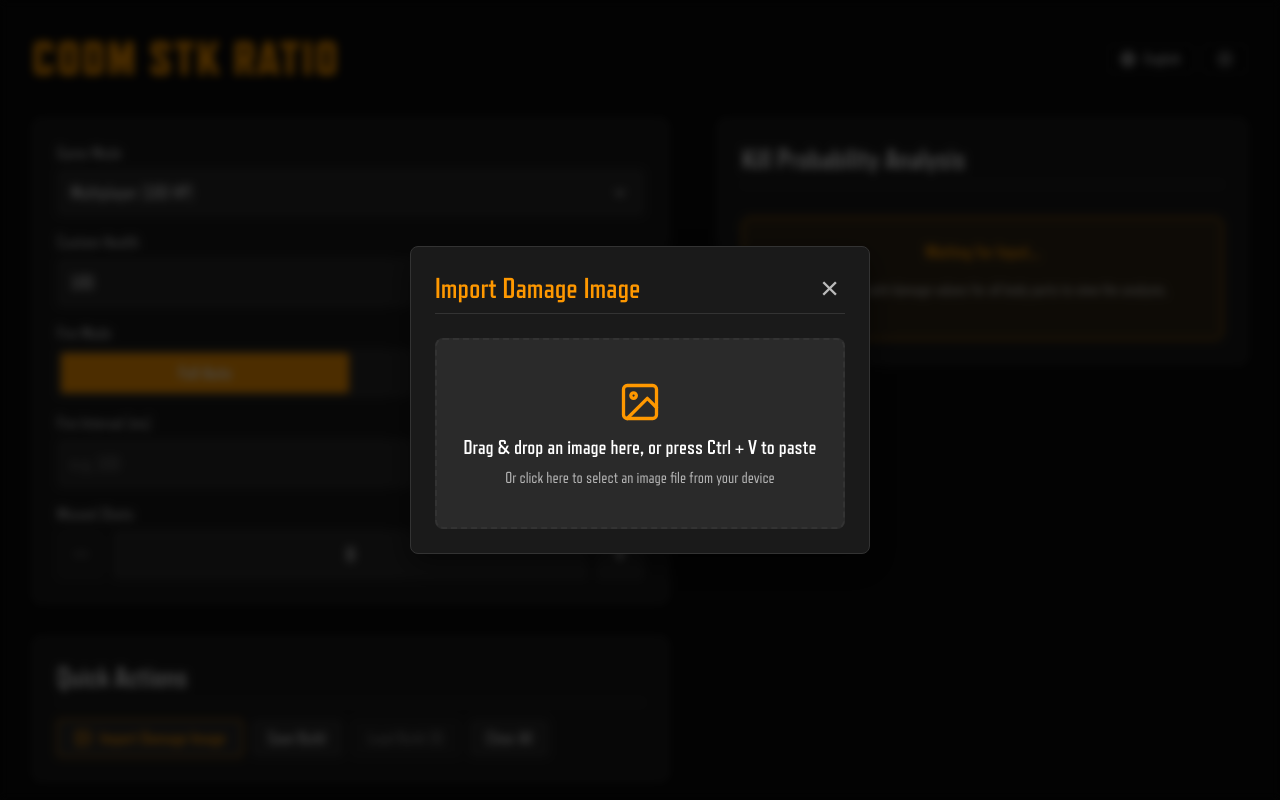
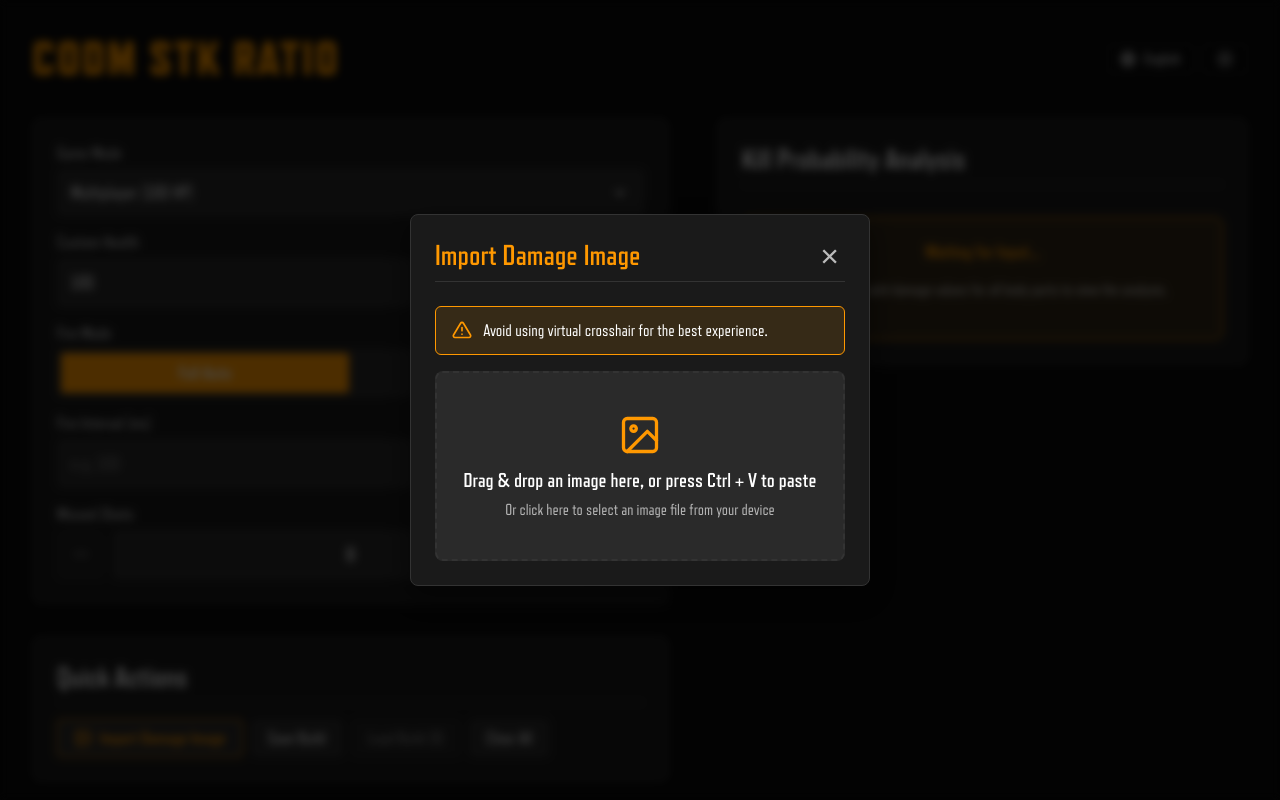
Before and after one commit to codm-stk-ratio/codm-stk-ratio.github.io, a React (Vite) app: page / in a window 1280 px wide. Both pictures are taken after a click on the button "Import Damage Image". Shown: the top 800 px of the page. Built offline with nearby package versions, Linux system fonts and the light colour scheme.

Commit message:
Add virtual crosshair warning box inside image import modal

```diff
--- a/src/App.tsx
+++ b/src/App.tsx
@@ -1056,6 +1056,15 @@ function App() {
             </div>
 
             {modalState === 'import' ? (
+              <>
+                <div className="import-warning-box">
+                  <svg xmlns="http://www.w3.org/2000/svg" width="20" height="20" viewBox="0 0 24 24" fill="none" stroke="currentColor" strokeWidth="2" strokeLinecap="round" strokeLinejoin="round" className="import-warning-icon">
+                    <path d="M10.29 3.86L1.82 18a2 2 0 0 0 1.71 3h16.94a2 2 0 0 0 1.71-3L13.71 3.86a2 2 0 0 0-3.42 0z"></path>
+                    <line x1="12" y1="9" x2="12" y2="13"></line>
+                    <line x1="12" y1="17" x2="12.01" y2="17"></line>
+                  </svg>
+                  <span>{t('import.warning_crosshair')}</span>
+                </div>
                 <div
                   className={`import-dropzone ${isDraggingImage ? 'dragging' : ''}`}
                   onClick={() => {
@@ -1102,6 +1111,7 @@ function App() {
                     </p>
                   )}
                 </div>
+              </>
             ) : (
               <>
                 {modalState === 'save' && (
--- a/src/index.css
+++ b/src/index.css
@@ -306,6 +306,25 @@ input[type="number"] {
   border-color: var(--accent-color);
   color: var(--accent-color);
   font-weight: 700;
+}
+
+.import-warning-box {
+  display: flex;
+  align-items: center;
+  gap: 0.7rem;
+  padding: 0.75rem 1rem;
+  margin-bottom: 1rem;
+  background-color: rgba(255, 152, 0, 0.12);
+  border: 1px solid var(--accent-color);
+  border-radius: 6px;
+  color: var(--text-color);
+  font-size: 1.05rem;
+  line-height: 1.4;
+}
+
+.import-warning-icon {
+  color: var(--accent-color);
+  flex-shrink: 0;
 }
 
 .import-dropzone {
--- a/src/locales.ts
+++ b/src/locales.ts
@@ -86,7 +86,8 @@ export const translations: Record<Locale, Record<string, string>> = {
     'table.body_part': 'Body Part',
     'hint.paste_image': 'Tip: You can also press Ctrl+V to paste a screenshot directly.',
     'import.drop_or_paste': 'Drag & drop an image here, or press Ctrl + V to paste',
-    'import.click_to_browse': 'Or click here to select an image file from your device'
+    'import.click_to_browse': 'Or click here to select an image file from your device',
+    'import.warning_crosshair': 'Avoid using virtual crosshair for the best experience.'
   },
   vi: {
     'alert.duplicate_damage': 'Lỗi: Một cấu hình với các chỉ số sát thương y hệt đã được lưu trước đó!',
@@ -159,7 +160,8 @@ export const translations: Record<Locale, Record<string, string>> = {
     'table.body_part': 'Bộ phận',
     'hint.paste_image': 'Mẹo: Bạn có thể nhấn Ctrl+V để dán trực tiếp ảnh chụp màn hình.',
     'import.drop_or_paste': 'Kéo thả ảnh vào đây hoặc nhấn Ctrl + V để dán ảnh',
-    'import.click_to_browse': 'Hoặc nhấn vào khung này để chọn tệp ảnh từ máy'
+    'import.click_to_browse': 'Hoặc nhấn vào khung này để chọn tệp ảnh từ máy',
+    'import.warning_crosshair': 'Tránh sử dụng tâm ảo (virtual crosshair) để có trải nghiệm tốt nhất.'
   },
   th: {
     'alert.duplicate_damage': 'ข้อผิดพลาด: มีการตั้งค่าความเสียหายนี้อยู่แล้ว!',
@@ -232,7 +234,8 @@ export const translations: Record<Locale, Record<string, string>> = {
     'table.body_part': 'ส่วนร่างกาย',
     'hint.paste_image': 'เคล็ดลับ: กด Ctrl+V เพื่อวางภาพหน้าจอได้ทันที',
     'import.drop_or_paste': 'ลากและวางรูปภาพที่นี่ หรือกด Ctrl + V เพื่อวาง',
-    'import.click_to_browse': 'หรือคลิกที่นี่เพื่อเลือกไฟล์รูปภาพจากอุปกรณ์'
+    'import.click_to_browse': 'หรือคลิกที่นี่เพื่อเลือกไฟล์รูปภาพจากอุปกรณ์',
+    'import.warning_crosshair': 'หลีกเลี่ยงการใช้เป้าเล็งจำลอง (virtual crosshair) เพื่อประสบการณ์ที่ดีที่สุด'
   },
   zh: {
     'alert.duplicate_damage': '错误：已存在具有相同伤害配置的方案！',
@@ -305,7 +308,8 @@ export const translations: Record<Locale, Record<string, string>> = {
     'table.body_part': '部位',
     'hint.paste_image': '提示：您也可以直接按 Ctrl+V 粘贴截图。',
     'import.drop_or_paste': '将图片拖放到此处，或按 Ctrl + V 粘贴',
-    'import.click_to_browse': '或点击此处从设备中选择图片文件'
+    'import.click_to_browse': '或点击此处从设备中选择图片文件',
+    'import.warning_crosshair': '为获得最佳识别体验，请避免使用虚拟准星 (virtual crosshair)。'
   },
   ja: {
     'alert.duplicate_damage': 'エラー：同じダメージ設定のビルドが既に存在します！',
@@ -378,7 +382,8 @@ export const translations: Record<Locale, Record<string, string>> = {
     'table.body_part': '部位',
     'hint.paste_image': 'ヒント: Ctrl+V でスクリーンショットを直接貼り付けることもできます。',
     'import.drop_or_paste': 'ここに画像をドラッグ＆ドロップするか、Ctrl + V で貼り付け',
-    'import.click_to_browse': 'またはクリックして端末から画像ファイルを選択'
+    'import.click_to_browse': 'またはクリックして端末から画像ファイルを選択',
+    'import.warning_crosshair': '最良の認識結果を得るため、仮想クロスヘア（virtual crosshair）の使用は避けてください。'
   },
   ko: {
     'alert.duplicate_damage': '오류: 동일한 데미지 설정이 이미 존재합니다!',
@@ -451,7 +456,8 @@ export const translations: Record<Locale, Record<string, string>> = {
     'table.body_part': '부위',
     'hint.paste_image': '팁: Ctrl+V를 눌러 스크린샷을 직접 붙여넣을 수도 있습니다.',
     'import.drop_or_paste': '여기에 이미지를 드래그 앤 드롭하거나 Ctrl + V를 눌러 붙여넣기',
-    'import.click_to_browse': '또는 여기를 클릭하여 기기에서 이미지 파일 선택'
+    'import.click_to_browse': '또는 여기를 클릭하여 기기에서 이미지 파일 선택',
+    'import.warning_crosshair': '최상의 인식을 위해 가상 조준선(virtual crosshair) 사용을 피해 주세요.'
   },
   es: {
     'alert.duplicate_damage': 'Error: ¡Ya existe una configuración con exactamente los mismos valores de daño!',
@@ -524,7 +530,8 @@ export const translations: Record<Locale, Record<string, string>> = {
     'table.body_part': 'Parte',
     'hint.paste_image': 'Consejo: También puedes presionar Ctrl+V para pegar una captura directamente.',
     'import.drop_or_paste': 'Arrastra y suelta una imagen aquí, o presiona Ctrl + V para pegar',
-    'import.click_to_browse': 'O haz clic aquí para seleccionar un archivo de imagen'
+    'import.click_to_browse': 'O haz clic aquí para seleccionar un archivo de imagen',
+    'import.warning_crosshair': 'Evita usar mira virtual (virtual crosshair) para obtener la mejor experiencia.'
   },
   pt: {
     'alert.duplicate_damage': 'Erro: Uma configuração com os mesmos valores de dano já existe!',
@@ -597,7 +604,8 @@ export const translations: Record<Locale, Record<string, string>> = {
     'table.body_part': 'Parte',
     'hint.paste_image': 'Dica: Você também pode pressionar Ctrl+V para colar uma captura diretamente.',
     'import.drop_or_paste': 'Arraste e solte uma imagem aqui, ou pressione Ctrl + V para colar',
-    'import.click_to_browse': 'Ou clique aqui para selecionar um arquivo de imagem'
+    'import.click_to_browse': 'Ou clique aqui para selecionar um arquivo de imagem',
+    'import.warning_crosshair': 'Evite usar mira virtual (virtual crosshair) para obter a melhor experiência.'
   },
   ms: {
     'alert.duplicate_damage': 'Ralat: Konfigurasi dengan kerosakan yang sama sudah wujud!',
@@ -670,7 +678,8 @@ export const translations: Record<Locale, Record<string, string>> = {
     'table.body_part': 'Bahagian',
     'hint.paste_image': 'Tip: Anda juga boleh menekan Ctrl+V untuk menampal tangkapan skrin.',
     'import.drop_or_paste': 'Seret & lepas imej di sini, atau tekan Ctrl + V untuk menampal',
-    'import.click_to_browse': 'Atau klik di sini untuk memilih fail imej dari peranti'
+    'import.click_to_browse': 'Atau klik di sini untuk memilih fail imej dari peranti',
+    'import.warning_crosshair': 'Elakkan menggunakan pejera maya (virtual crosshair) untuk pengalaman terbaik.'
   },
   id: {
     'alert.duplicate_damage': 'Kesalahan: Konfigurasi dengan kerusakan yang sama sudah ada!',
@@ -743,7 +752,8 @@ export const translations: Record<Locale, Record<string, string>> = {
     'table.body_part': 'Bagian',
     'hint.paste_image': 'Tips: Anda juga dapat menekan Ctrl+V untuk menempelkan tangkapan layar.',
     'import.drop_or_paste': 'Seret & lepas gambar di sini, atau tekan Ctrl + V untuk menempel',
-    'import.click_to_browse': 'Atau klik di sini untuk memilih file gambar dari perangkat'
+    'import.click_to_browse': 'Atau klik di sini untuk memilih file gambar dari perangkat',
+    'import.warning_crosshair': 'Hindari penggunaan crosshair virtual (virtual crosshair) untuk pengalaman terbaik.'
   },
   hi: {
     'alert.duplicate_damage': 'त्रुटि: समान डैमेज मानों वाला कॉन्फ़िगरेशन पहले से मौजूद है!',
@@ -816,6 +826,7 @@ export const translations: Record<Locale, Record<string, string>> = {
     'table.body_part': 'शरीर का भाग',
     'hint.paste_image': 'सुझाव: आप सीधे स्क्रीनशॉट पेस्ट करने के लिए Ctrl+V भी दबा सकते हैं।',
     'import.drop_or_paste': 'यहाँ इमेज ड्रैग और ड्रॉप करें, या पेस्ट करने के लिए Ctrl + V दबाएँ',
-    'import.click_to_browse': 'या अपने डिवाइस से इमेज फ़ाइल चुनने के लिए यहाँ क्लिक करें'
+    'import.click_to_browse': 'या अपने डिवाइस से इमेज फ़ाइल चुनने के लिए यहाँ क्लिक करें',
+    'import.warning_crosshair': 'सर्वोत्तम अनुभव के लिए वर्चुअल क्रॉसहेयर (virtual crosshair) का उपयोग करने से बचें।'
   }
 };
```
Lines whose indentation alone changed are shown as unchanged.
